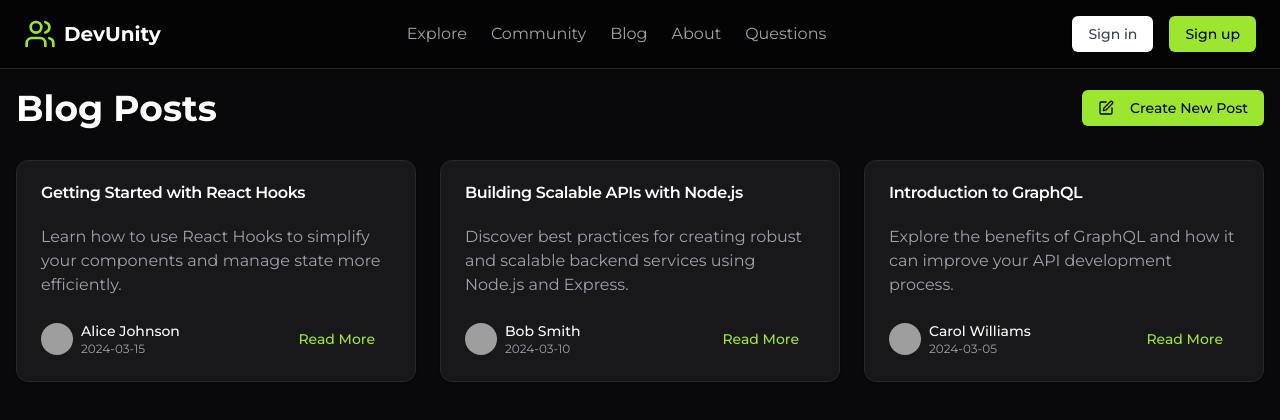
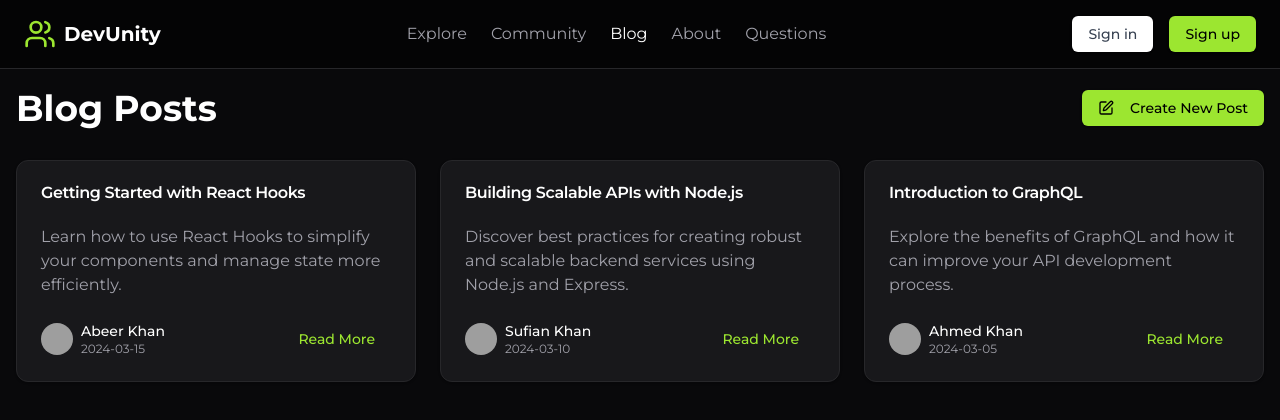
Before and after one commit to sufiankhan-dev/DevUnity, a Next.js app: page /blogs in a window 1280 px wide. Shown: the top 420 px of the page. Built offline with nearby package versions, Linux system fonts and the light colour scheme; grey boxes are pictures that could not be loaded.

Commit message:
changes in pages and layout fixed

```diff
--- a/src/app/blogs/page.tsx
+++ b/src/app/blogs/page.tsx
@@ -16,7 +16,7 @@ export default function BlogPage() {
       title: "Getting Started with React Hooks",
       excerpt:
         "Learn how to use React Hooks to simplify your components and manage state more efficiently.",
-      author: "Alice Johnson",
+      author: "Abeer Khan",
       date: "2024-03-15",
       avatar: "/placeholder.svg?height=50&width=50",
     },
@@ -24,7 +24,7 @@ export default function BlogPage() {
       title: "Building Scalable APIs with Node.js",
       excerpt:
         "Discover best practices for creating robust and scalable backend services using Node.js and Express.",
-      author: "Bob Smith",
+      author: "Sufian Khan",
       date: "2024-03-10",
       avatar: "/placeholder.svg?height=50&width=50",
     },
@@ -32,7 +32,7 @@ export default function BlogPage() {
       title: "Introduction to GraphQL",
       excerpt:
         "Explore the benefits of GraphQL and how it can improve your API development process.",
-      author: "Carol Williams",
+      author: "Ahmed Khan",
       date: "2024-03-05",
       avatar: "/placeholder.svg?height=50&width=50",
     },
--- a/src/app/community/page.tsx
+++ b/src/app/community/page.tsx
@@ -6,30 +6,30 @@ import { Github, Linkedin } from "lucide-react";
 export default function CommunityPage() {
   const members = [
     {
-      name: "Alice Johnson",
+      name: "Abeer Khan",
       role: "Frontend Developer",
       description:
         "Passionate about creating beautiful and accessible user interfaces.",
       avatar: "/placeholder.svg?height=100&width=100",
-      github: "https://github.com/alicejohnson",
-      linkedin: "https://linkedin.com/in/alicejohnson",
+      github: "",
+      linkedin: "",
     },
     {
-      name: "Bob Smith",
+      name: "Ahmed Khan",
       role: "Backend Engineer",
       description: "Experienced in building scalable server-side applications.",
       avatar: "/placeholder.svg?height=100&width=100",
-      github: "https://github.com/bobsmith",
-      linkedin: "https://linkedin.com/in/bobsmith",
+      github: "",
+      linkedin: "",
     },
     {
-      name: "Carol Williams",
+      name: "Sufian Khan",
       role: "Full Stack Developer",
       description:
         "Loves working on end-to-end solutions and learning new technologies.",
       avatar: "/placeholder.svg?height=100&width=100",
-      github: "https://github.com/carolwilliams",
-      linkedin: "https://linkedin.com/in/carolwilliams",
+      github: "https://github.com/sufiankhan-dev",
+      linkedin: "https://www.linkedin.com/in/sufian-khan-dev",
     },
   ];
 
--- a/src/app/question/page.tsx
+++ b/src/app/question/page.tsx
@@ -20,7 +20,7 @@ export default function QuestionPage() {
       title: "How to optimize React performance?",
       content:
         "I'm working on a large React application and noticed some performance issues. What are some best practices for optimizing React performance?",
-      author: "Alice Johnson",
+      author: "Abeer Khan",
       avatar: "/placeholder.svg?height=50&width=50",
       date: "2024-03-15",
       votes: 5,
@@ -31,7 +31,7 @@ export default function QuestionPage() {
       title: "Difference between useEffect and useLayoutEffect",
       content:
         "Can someone explain the key differences between useEffect and useLayoutEffect hooks in React? When should I use one over the other?",
-      author: "Bob Smith",
+      author: "Ahmed Khan",
       avatar: "/placeholder.svg?height=50&width=50",
       date: "2024-03-14",
       votes: 3,
--- a/src/components/Hero.tsx
+++ b/src/components/Hero.tsx
@@ -36,9 +36,9 @@ const Hero = () => {
             knowledge, and build connections in a collaborative environment.
           </p>
           <div className="flex flex-col items-center justify-center space-y-4 md:flex-row md:space-x-4 md:space-y-0">
-            <Button className="h-12 z-10 px-8 bg-[#9CE630] text-black hover:bg-[#8BD520] flex flex-row items-center justify-center">
-              Join Community
-              <span className="ml-2 rounded-full bg-black/10 px-2 py-0.5 text-sm">
+            <Button className="relative h-12 z-10 px-8 bg-[linear-gradient(110deg,#9CE630,45%,#8BD520,55%,#9CE630)] bg-[length:200%_100%] animate-shimmer text-black flex items-center justify-center rounded-md transition-colors hover:bg-[#8BD520] border-none">
+              <span className="relative z-10">Join Community</span>
+              <span className="ml-2 rounded-full bg-black/10 px-2 py-0.5 text-sm relative z-10">
                 Free
               </span>
             </Button>
--- a/src/components/Navbar.tsx
+++ b/src/components/Navbar.tsx
@@ -1,3 +1,122 @@
+// "use client";
+
+// import React, { useState } from "react";
+// import Link from "next/link";
+// import { Button } from "@/components/ui/button";
+// import { Users } from "lucide-react";
+// import { CgMenuRight } from "react-icons/cg";
+// import {
+//   Sheet,
+//   SheetContent,
+//   SheetTitle,
+//   SheetTrigger,
+// } from "@/components/ui/sheet";
+// import { usePathname } from "next/navigation";
+
+// const Navbar = () => {
+//   const [isOpen, setIsOpen] = useState(false);
+//   const pathname = usePathname();
+
+//   const closeSheet = () => setIsOpen(false);
+
+//   return (
+//     <nav className="border-b z-50 absolute w-full bg-black/50 border-zinc-800">
+//       <div className="container mx-auto flex items-center justify-between p-4 lg:px-6">
+//         <Link className="flex items-center space-x-2" href="/">
+//           <Users className="h-8 w-8 text-[#9CE630]" />
+//           <span className="text-xl font-bold text-white">DevUnity</span>
+//         </Link>
+//         <div className="hidden lg:flex items-center space-x-6">
+//           <Link className="text-zinc-400 hover:text-white" href="/explore">
+//             Explore
+//           </Link>
+//           <Link className="text-zinc-400 hover:text-white" href="/community">
+//             Community
+//           </Link>
+//           <Link className="text-zinc-400 hover:text-white" href="/blogs">
+//             Blog
+//           </Link>
+//           <Link className="text-zinc-400 hover:text-white" href="/about">
+//             About
+//           </Link>
+//           <Link className="text-zinc-400 hover:text-white" href="/question">
+//             Questions
+//           </Link>
+//         </div>
+//         <div className="flex items-center space-x-4">
+//           <Button className="text-gray-700 hover:text-black bg-white hover:bg-white/80 ">
+//             Sign in
+//           </Button>
+//           <Button className="bg-[#9CE630] text-black hover:bg-[#8BD520] hidden lg:block">
+//             Sign up
+//           </Button>
+//           <Sheet open={isOpen} onOpenChange={setIsOpen}>
+//             <SheetTrigger asChild className="lg:hidden">
+//               <CgMenuRight className="h-6 w-6 text-white" />
+//             </SheetTrigger>
+//             <SheetContent
+//               side="right"
+//               className="w-[300px] sm:w-[400px] bg-zinc-900 border-none"
+//             >
+//               <Link href="/" onClick={closeSheet}>
+//                 <SheetTitle className="text-bold text-white flex items-center">
+//                   <Users className="mr-2 text-[#9CE630]" />
+//                   DevUnity
+//                 </SheetTitle>
+//               </Link>
+//               <nav className="flex flex-col space-y-4 mt-8">
+//                 <Link
+//                   className="text-zinc-400 hover:text-white"
+//                   href="/explore"
+//                   onClick={closeSheet}
+//                 >
+//                   Explore
+//                 </Link>
+//                 <Link
+//                   className="text-zinc-400 hover:text-white"
+//                   href="/community"
+//                   onClick={closeSheet}
+//                 >
+//                   Community
+//                 </Link>
+//                 <Link
+//                   className="text-zinc-400 hover:text-white"
+//                   href="/blogs"
+//                   onClick={closeSheet}
+//                 >
+//                   Blog
+//                 </Link>
+//                 <Link
+//                   className="text-zinc-400 hover:text-white"
+//                   href="/about"
+//                   onClick={closeSheet}
+//                 >
+//                   About
+//                 </Link>
+//                 <Link
+//                   className="text-zinc-400 hover:text-white"
+//                   href="/question"
+//                   onClick={closeSheet}
+//                 >
+//                   Questions
+//                 </Link>
+//                 <Button
+//                   className="bg-[#9CE630] text-black hover:bg-[#8BD520] w-full mt-4"
+//                   onClick={closeSheet}
+//                 >
+//                   Sign up
+//                 </Button>
+//               </nav>
+//             </SheetContent>
+//           </Sheet>
+//         </div>
+//       </div>
+//     </nav>
+//   );
+// };
+
+// export default Navbar;
+
 "use client";
 
 import React, { useState } from "react";
@@ -11,11 +130,17 @@ import {
   SheetTitle,
   SheetTrigger,
 } from "@/components/ui/sheet";
+import { usePathname } from "next/navigation";
 
 const Navbar = () => {
   const [isOpen, setIsOpen] = useState(false);
+  const pathname = usePathname(); // Get the current path
 
   const closeSheet = () => setIsOpen(false);
+
+  // Function to set active class based on path
+  const linkClasses = (path: any) =>
+    pathname === path ? "text-white" : "text-zinc-400 hover:text-white";
 
   return (
     <nav className="border-b z-50 absolute w-full bg-black/50 border-zinc-800">
@@ -25,19 +150,19 @@ const Navbar = () => {
           <span className="text-xl font-bold text-white">DevUnity</span>
         </Link>
         <div className="hidden lg:flex items-center space-x-6">
-          <Link className="text-zinc-400 hover:text-white" href="/explore">
+          <Link className={linkClasses("/explore")} href="/explore">
             Explore
           </Link>
-          <Link className="text-zinc-400 hover:text-white" href="/community">
+          <Link className={linkClasses("/community")} href="/community">
             Community
           </Link>
-          <Link className="text-zinc-400 hover:text-white" href="/blogs">
+          <Link className={linkClasses("/blogs")} href="/blogs">
             Blog
           </Link>
-          <Link className="text-zinc-400 hover:text-white" href="/about">
+          <Link className={linkClasses("/about")} href="/about">
             About
           </Link>
-          <Link className="text-zinc-400 hover:text-white" href="/question">
+          <Link className={linkClasses("/question")} href="/question">
             Questions
           </Link>
         </div>
@@ -64,35 +189,35 @@ const Navbar = () => {
               </Link>
               <nav className="flex flex-col space-y-4 mt-8">
                 <Link
-                  className="text-zinc-400 hover:text-white"
+                  className={linkClasses("/explore")}
                   href="/explore"
                   onClick={closeSheet}
                 >
                   Explore
                 </Link>
                 <Link
-                  className="text-zinc-400 hover:text-white"
+                  className={linkClasses("/community")}
                   href="/community"
                   onClick={closeSheet}
                 >
                   Community
                 </Link>
                 <Link
-                  className="text-zinc-400 hover:text-white"
+                  className={linkClasses("/blogs")}
                   href="/blogs"
                   onClick={closeSheet}
                 >
                   Blog
                 </Link>
                 <Link
-                  className="text-zinc-400 hover:text-white"
+                  className={linkClasses("/about")}
                   href="/about"
                   onClick={closeSheet}
                 >
                   About
                 </Link>
                 <Link
-                  className="text-zinc-400 hover:text-white"
+                  className={linkClasses("/question")}
                   href="/question"
                   onClick={closeSheet}
                 >
```
Also changed, not shown: tailwind.config.ts (+43 -30 lines).
